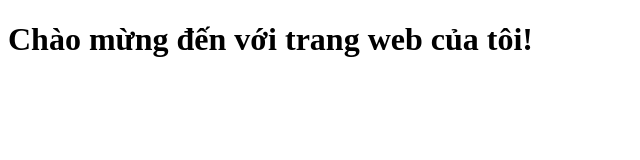
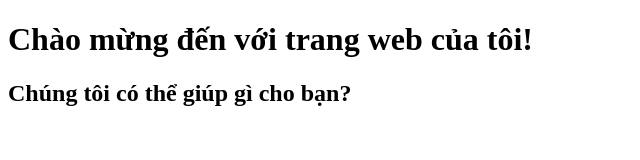
Before and after one commit to chauthuan2k2/git-BT1, a plain HTML site: page index.html in a window 1280 px wide. Shown: the whole page, without its empty margins (0-640 px from the left). Drawn offline with Linux system fonts and the light colour scheme.

Commit message:
Sua loi hien thi trang chu

```diff
--- a/index.html
+++ b/index.html
@@ -6,5 +6,6 @@
 </head>
 <body>
     <h1>Chào mừng đến với trang web của tôi!</h1>
+         <h2>Chúng tôi có thể giúp gì cho bạn?</h2>
 </body>
 </html>
```
